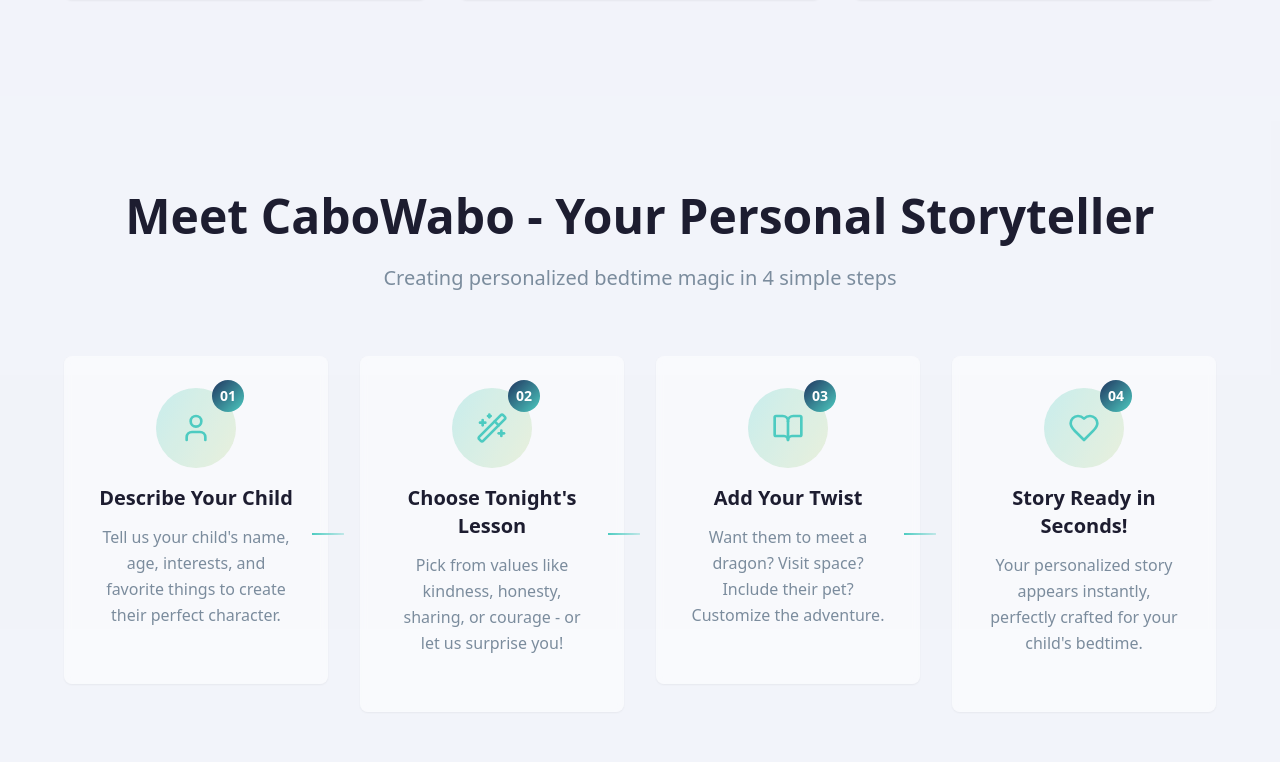
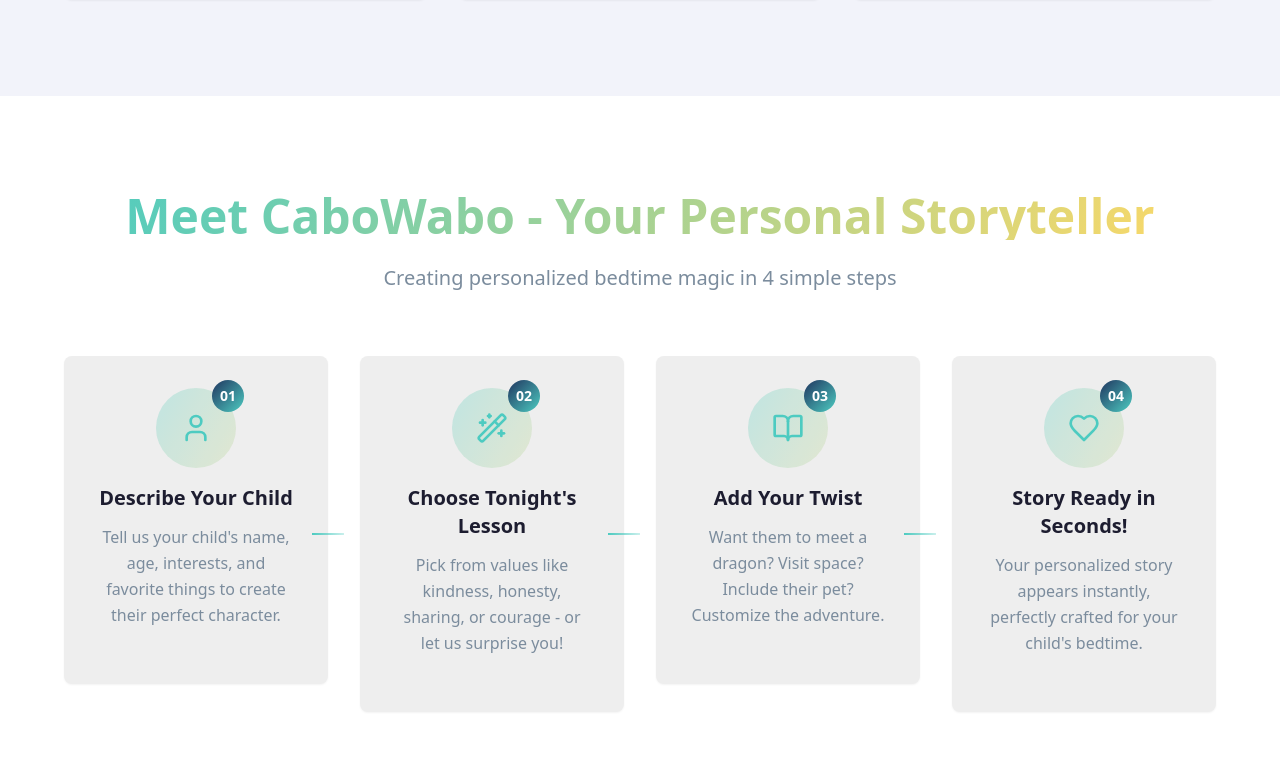
Before and after one commit to bigdog6978/cabo-wabo-landing-page, a React (Vite) app: page / in a window 1280 px wide. Shown: the part 1658-2420 px from the top of the page. Built offline with nearby package versions, Linux system fonts and the light colour scheme.

Commit message:
Add gradient to text
Add branded gradient to the text, set section background to white, and change card colors to #eeeeee.

```diff
--- a/src/components/HowItWorksSection.tsx
+++ b/src/components/HowItWorksSection.tsx
@@ -30,10 +30,10 @@ const steps = [
 
 const HowItWorksSection = () => {
   return (
-    <div className="py-24 px-4 bg-muted/30">
+    <div className="py-24 px-4 bg-white">
       <div className="max-w-6xl mx-auto">
         <div className="text-center mb-16">
-          <h2 className="text-4xl md:text-5xl font-bold text-foreground mb-6">
+          <h2 className="text-4xl md:text-5xl font-bold mb-6 gradient-accent bg-clip-text text-transparent">
             Meet CaboWabo - Your Personal Storyteller
           </h2>
           <p className="text-xl text-muted-foreground max-w-2xl mx-auto">
@@ -44,7 +44,7 @@ const HowItWorksSection = () => {
         <div className="grid grid-cols-1 md:grid-cols-2 lg:grid-cols-4 gap-8">
           {steps.map((step, index) => (
             <div key={index} className="relative">
-              <Card className="p-8 text-center border-none shadow-soft bg-card/50 backdrop-blur-sm hover:shadow-dreamy transition-all duration-300">
+              <Card className="p-8 text-center border-none shadow-soft bg-[#eeeeee] hover:shadow-dreamy transition-all duration-300">
                 <div className="mb-6">
                   <div className="relative mx-auto w-20 h-20 mb-4">
                     <div className="absolute inset-0 gradient-accent rounded-full opacity-20"></div>
```
